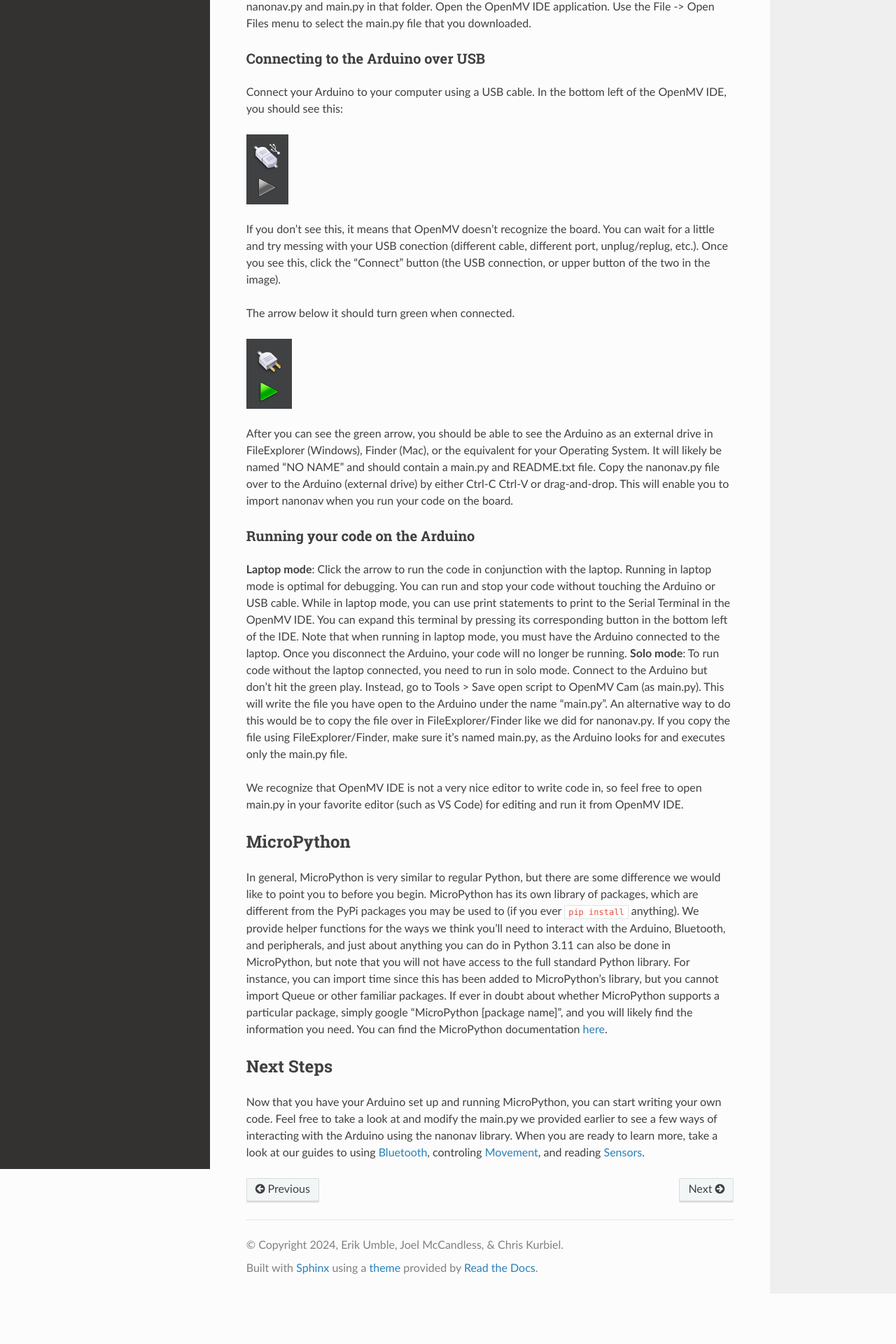
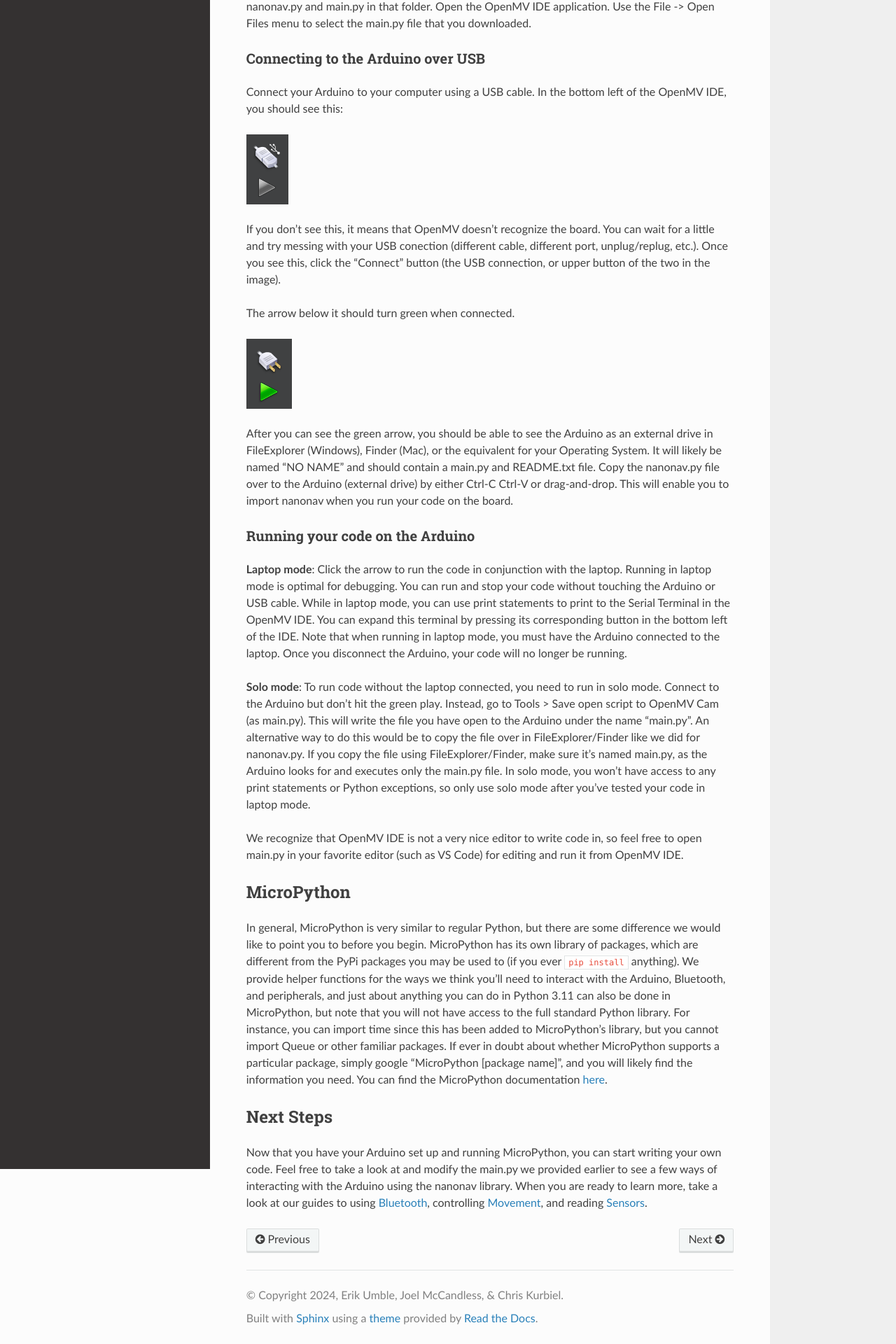
Before and after one commit to ErikUmble/NanoNav, a Sphinx documentation site: the page built from docs/source/usage.rst, in a window 1280 px wide. Shown: the part 3330-5250 px from the top of the page at 70% size. Built offline with Sphinx 7.4.7 and the Read the Docs theme 2.0.0, drawn with Linux system fonts in a browser that asks for light colours; before the commit the page ends 5178 px from its top, so only the background shows below that.

Commit message:
add to content

```diff
--- a/docs/source/usage.rst
+++ b/docs/source/usage.rst
@@ -24,6 +24,7 @@
 .. raw:: html
 
    </div>
+
 
 ..  _Workflow:
 
@@ -71,7 +72,8 @@
 ^^^^^^^^^^^^^^^^^^^^^^^^^^^^^^^^
 
 **Laptop mode**: Click the arrow to run the code in conjunction with the laptop. Running in laptop mode is optimal for debugging. You can run and stop your code without touching the Arduino or USB cable. While in laptop mode, you can use print statements to print to the Serial Terminal in the OpenMV IDE. You can expand this terminal by pressing its corresponding button in the bottom left of the IDE. Note that when running in laptop mode, you must have the Arduino connected to the laptop. Once you disconnect the Arduino, your code will no longer be running.
-**Solo mode**: To run code without the laptop connected, you need to run in solo mode. Connect to the Arduino but don't hit the green play. Instead, go to Tools > Save open script to OpenMV Cam (as main.py). This will write the file you have open to the Arduino under the name "main.py". An alternative way to do this would be to copy the file over in FileExplorer/Finder like we did for nanonav.py. If you copy the file using FileExplorer/Finder, make sure it's named main.py, as the Arduino looks for and executes only the main.py file.
+
+**Solo mode**: To run code without the laptop connected, you need to run in solo mode. Connect to the Arduino but don't hit the green play. Instead, go to Tools > Save open script to OpenMV Cam (as main.py). This will write the file you have open to the Arduino under the name "main.py". An alternative way to do this would be to copy the file over in FileExplorer/Finder like we did for nanonav.py. If you copy the file using FileExplorer/Finder, make sure it's named main.py, as the Arduino looks for and executes only the main.py file. In solo mode, you won't have access to any print statements or Python exceptions, so only use solo mode after you've tested your code in laptop mode.
 
 We recognize that OpenMV IDE is not a very nice editor to write code in, so feel free to open `main.py` in your favorite editor (such as VS Code) for editing and run it from OpenMV IDE.
 
@@ -93,4 +95,4 @@
 ----------
 
 Now that you have your Arduino set up and running MicroPython, you can start writing your own code. Feel free to take a look at and modify the `main.py` we provided earlier to see a few ways of interacting with
-the Arduino using the `nanonav` library. When you are ready to learn more, take a look at our guides to using :ref:`Bluetooth`, controling :ref:`Movement`, and reading :ref:`Sensors`.
+the Arduino using the `nanonav` library. When you are ready to learn more, take a look at our guides to using :ref:`Bluetooth`, controlling :ref:`Movement`, and reading :ref:`Sensors`.
```
